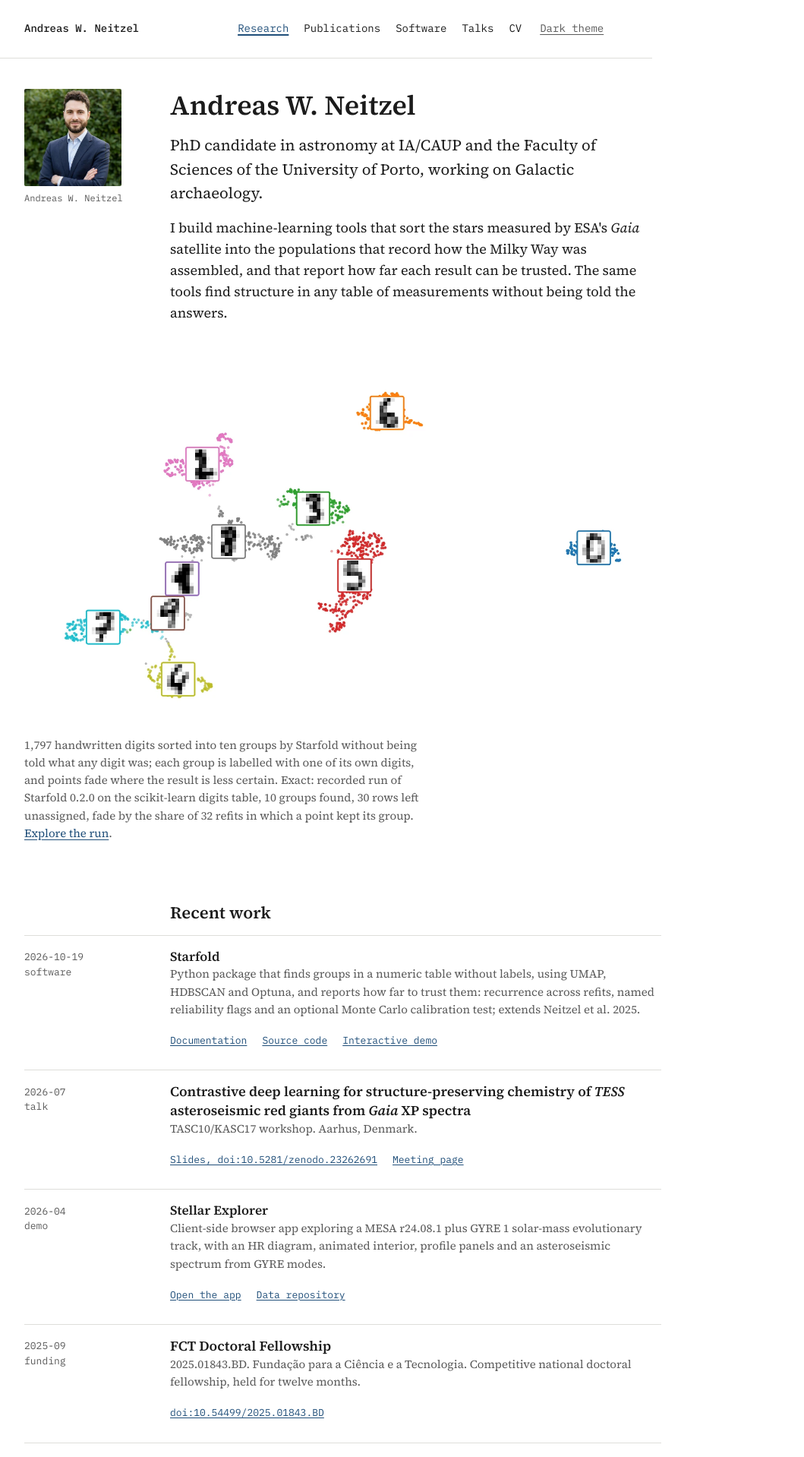
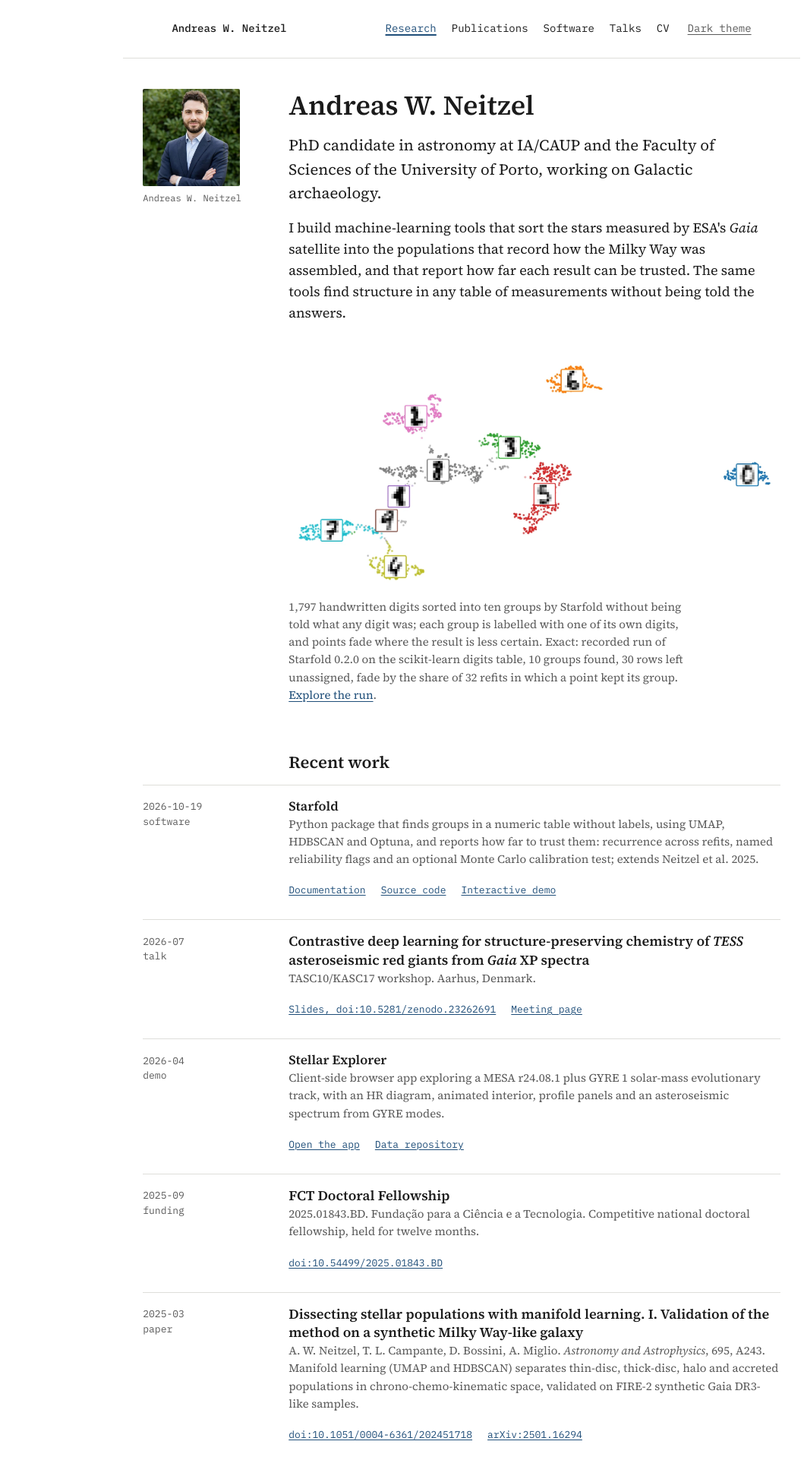
Before and after one commit to AndreasWNeitzel/AndreasWNeitzel.github.io, a Jekyll site: the page built from _pages/index.md, in a window 1280 px wide. Shown: the top 1918 px of the page at 76% size, without its empty margins (32-1091 px from the left). Built offline with Jekyll 4.4.1, drawn with Linux system fonts in a browser that asks for light colours.

Commit message:
Centre the page block and keep figures in the text column

```diff
--- a/_pages/index.md
+++ b/_pages/index.md
@@ -8,8 +8,8 @@
 figure:
   src: /assets/figures/starfold/digits_groups.png
   webp: /assets/figures/starfold/digits_groups.webp
-  width: 1600
-  height: 928
+  width: 1645
+  height: 795
   alt: Map of 1,797 handwritten digits in ten coloured groups, each group labelled with one of its own handwritten digits.
   caption: "1,797 handwritten digits sorted into ten groups by Starfold without being told what any digit was; each group is labelled with one of its own digits, and points fade where the result is less certain. Exact: recorded run of Starfold 0.2.0 on the scikit-learn digits table, 10 groups found, 30 rows left unassigned, fade by the share of 32 refits in which a point kept its group."
   link: /software/starfold-demo/
--- a/assets/css/site.css
+++ b/assets/css/site.css
@@ -82,7 +82,7 @@
 
   h1, h2, h3 { line-height: 1.2; font-weight: 600; text-wrap: balance; }
   h1 { font-size: clamp(1.75rem, 1.4rem + 1.5vw, 2.25rem); margin-block: 0 calc(var(--u) * 2); }
-  h2 { font-size: 1.375rem; margin-block: calc(var(--u) * 6) calc(var(--u) * 2); }
+  h2 { font-size: 1.375rem; margin-block: calc(var(--u) * 5) calc(var(--u) * 2); }
   h3 { font-size: 1.0625rem; margin-block: calc(var(--u) * 3) var(--u); }
   p { margin-block: 0 calc(var(--u) * 2); }
   ul, ol { margin: 0; padding: 0; list-style: none; }
@@ -111,6 +111,7 @@
   .site-header, main, .site-footer {
     padding-inline: var(--gutter);
     max-inline-size: calc(var(--label) + var(--gap) + var(--measure) + 2 * var(--gutter));
+    margin-inline: auto;
   }
   main { container-type: inline-size; padding-block-end: calc(var(--u) * 8); }
 
@@ -141,7 +142,7 @@
   @container (min-width: 760px) {
     .row, .entries > li, .bibliography > li { grid-template-columns: var(--label) minmax(0, var(--measure)); column-gap: var(--gap); }
     .row > *, .entries > li > *, .bibliography > li > * { grid-column: 2; }
-    .row > .entries, .row > .bibliography, .row > .table-wrap, .row > .figure, figure.row > * { grid-column: 1 / -1; }
+    .row > .entries, .row > .bibliography, .row > .table-wrap, .row > .figure.wide, figure.row.wide > * { grid-column: 1 / -1; }
     .row > .aside, .entries > li > .when, .bibliography > li > .when { grid-column: 1; grid-row: 1 / span 20; }
   }
 
@@ -172,7 +173,7 @@
   .sf-replay input[type="range"] { flex: 1; accent-color: var(--accent); }
   .sf-swatch { display: inline-block; inline-size: 10px; block-size: 10px; border-radius: 50%; margin-inline-end: var(--u); vertical-align: middle; }
 
-  .figure { margin: calc(var(--u) * 4) 0; }
+  .figure { margin: calc(var(--u) * 3) 0; }
   .figure img { inline-size: 100%; background: var(--surface); border-radius: var(--radius); }
   .figure figcaption { font-size: 0.9375rem; color: var(--muted); margin-block-start: var(--u); max-inline-size: var(--measure); }
   .list { list-style: disc; padding-inline-start: 1.2em; }
```
Also changed, not shown: _pages/publications.md (+1 -1 lines), assets/figures/starfold/digits_groups.png, assets/figures/starfold/digits_groups.webp.
